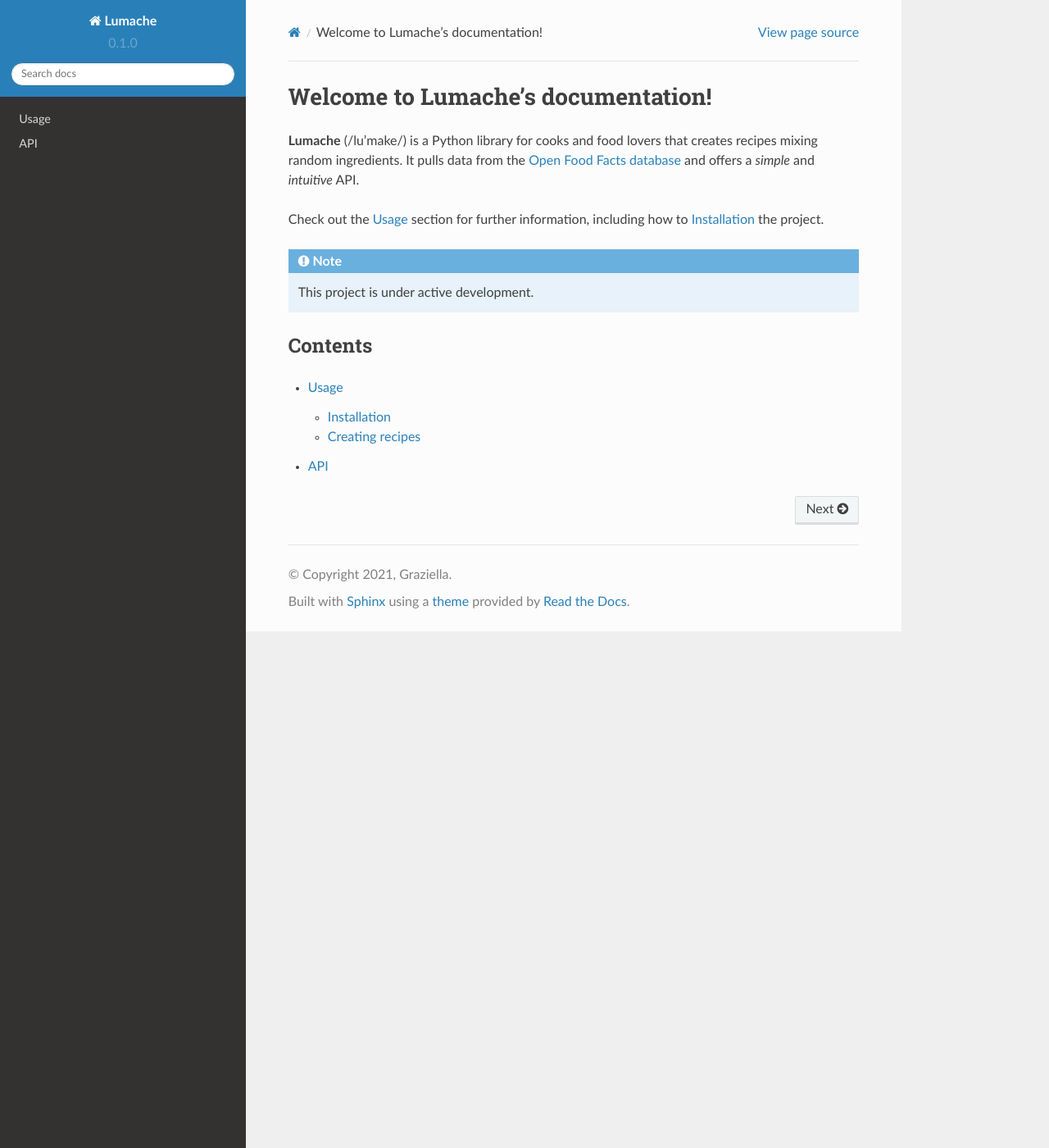
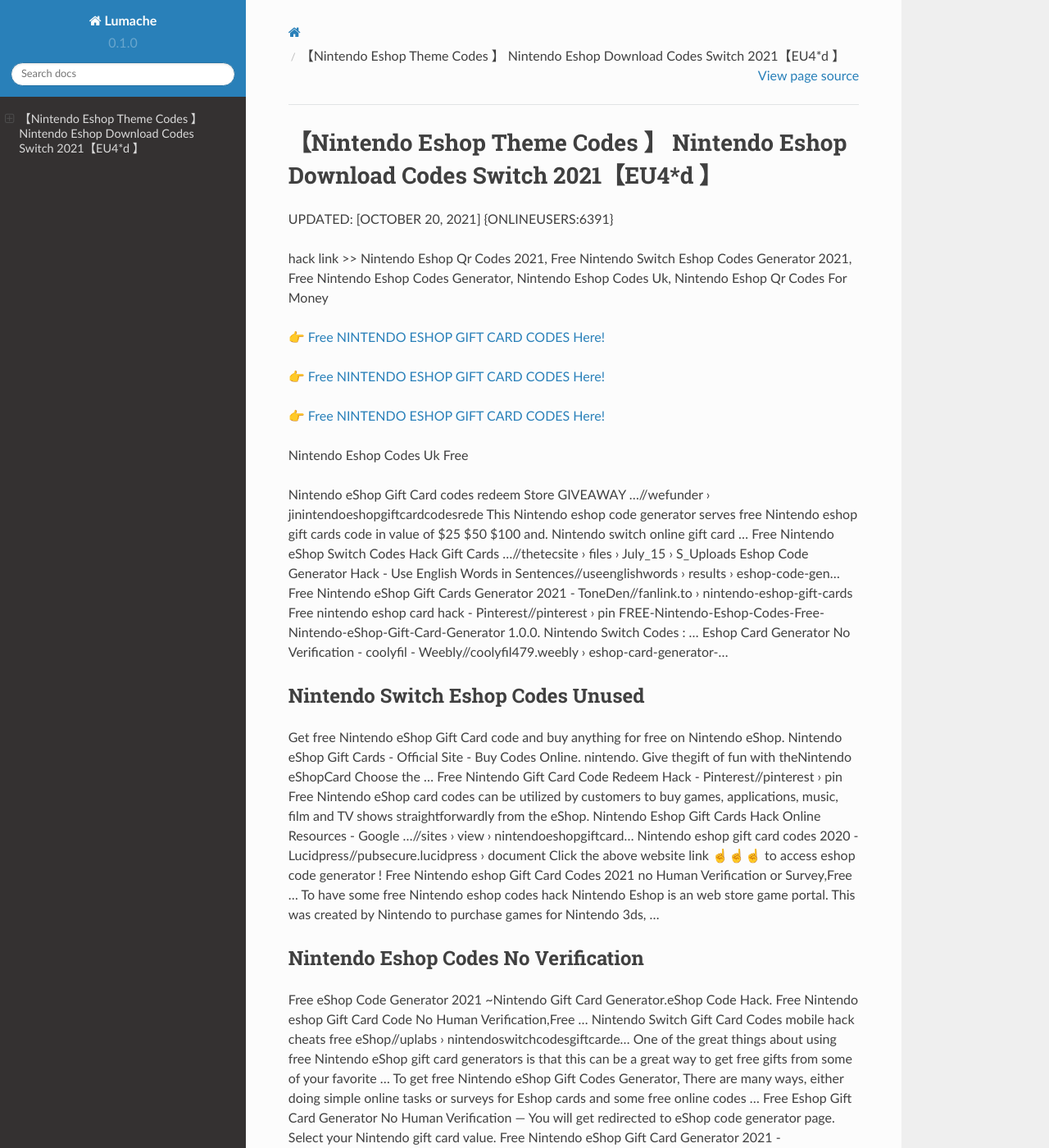
Before and after one commit to Morganxr/94NintendoEshopGiftCard, a Sphinx documentation site: the page built from docs/source/index.rst, in a window 1280 px wide and 1400 px high. Shown: the whole window at 82% size. Built offline with Sphinx 7.4.7 and the Read the Docs theme 2.0.0, drawn with Linux system fonts in a browser that asks for light colours; some of the changed text lies outside the part shown.

Commit message:
Update index.rst

```diff
--- a/docs/source/index.rst
+++ b/docs/source/index.rst
@@ -1,22 +1,62 @@
-Welcome to Lumache's documentation!
-===================================
+【Nintendo Eshop Theme Codes 】 Nintendo Eshop Download Codes Switch 2021【EU4*d 】
+==============================================================================
+UPDATED: [OCTOBER 20, 2021] {ONLINEUSERS:6391}
 
-**Lumache** (/lu'make/) is a Python library for cooks and food lovers
-that creates recipes mixing random ingredients.
-It pulls data from the `Open Food Facts database <https://world.openfoodfacts.org/>`_
-and offers a *simple* and *intuitive* API.
+hack link >> Nintendo Eshop Qr Codes 2021, Free Nintendo Switch Eshop Codes Generator 2021, Free Nintendo Eshop Codes Generator, Nintendo Eshop Codes Uk, Nintendo Eshop Qr Codes For Money
 
-Check out the :doc:`usage` section for further information, including
-how to :ref:`installation` the project.
+`👉 Free NINTENDO ESHOP GIFT CARD CODES Here! <https://redirekt.in/eshop>`_
 
-.. note::
+`👉 Free NINTENDO ESHOP GIFT CARD CODES Here! <https://redirekt.in/eshop>`_
 
-   This project is under active development.
+`👉 Free NINTENDO ESHOP GIFT CARD CODES Here! <https://redirekt.in/eshop>`_
 
-Contents
---------
+Nintendo Eshop Codes Uk Free
 
-.. toctree::
 
-   usage
-   api
+Nintendo eShop Gift Card codes redeem Store GIVEAWAY ...//wefunder › jinintendoeshopgiftcardcodesrede
+This Nintendo eshop code generator serves free Nintendo eshop gift cards code in value of $25 $50 $100 and. Nintendo switch online gift card ...
+Free Nintendo eShop Switch Codes Hack Gift Cards ...//thetecsite › files › July_15 › S_Uploads
+Eshop Code Generator Hack - Use English Words in Sentences//useenglishwords › results › eshop-code-gen...
+Free Nintendo eShop Gift Cards Generator 2021 - ToneDen//fanlink.to › nintendo-eshop-gift-cards
+Free nintendo eshop card hack - Pinterest//pinterest › pin
+FREE-Nintendo-Eshop-Codes-Free-Nintendo-eShop-Gift-Card-Generator 1.0.0. Nintendo Switch Codes : ...
+Eshop Card Generator No Verification - coolyfil - Weebly//coolyfil479.weebly › eshop-card-generator-...
+
+********************************
+Nintendo Switch Eshop Codes Unused
+********************************
+
+Get free Nintendo eShop Gift Card code and buy anything for free on Nintendo eShop.
+Nintendo eShop Gift Cards - Official Site - Buy Codes Online. nintendo. Give thegift of fun with theNintendo eShopCard Choose the ...
+Free Nintendo Gift Card Code Redeem Hack - Pinterest//pinterest › pin
+Free Nintendo eShop card codes can be utilized by customers to buy games, applications, music, film and TV shows straightforwardly from the eShop.
+Nintendo Eshop Gift Cards Hack Online Resources - Google ...//sites › view › nintendoeshopgiftcard...
+Nintendo eshop gift card codes 2020 - Lucidpress//pubsecure.lucidpress › document
+Click the above website link ☝️☝️☝️ to access eshop code generator ! Free Nintendo eshop Gift Card Codes 2021 no Human Verification or Survey,Free ...
+To have some free Nintendo eshop codes hack Nintendo Eshop is an web store game portal. This was created by Nintendo to purchase games for Nintendo 3ds, ...
+
+***********************************
+Nintendo Eshop Codes No Verification
+***********************************
+
+Free eShop Code Generator 2021 ~Nintendo Gift Card Generator.eShop Code Hack. Free Nintendo eshop Gift Card Code No Human Verification,Free ...
+Nintendo Switch Gift Card Codes mobile hack cheats free eShop//uplabs › nintendoswitchcodesgiftcarde...
+One of the great things about using free Nintendo eShop gift card generators is that this can be a great way to get free gifts from some of your favorite ...
+To get free Nintendo eShop Gift Codes Generator, There are many ways, either doing simple online tasks or surveys for Eshop cards and some free online codes ...
+Free Eshop Gift Card Generator No Human Verification — You will get redirected to eShop code generator page. Select your Nintendo gift card value.
+Free Nintendo eShop Gift Card Generator 2021 - Webflow//uploads-ssl.webflow › 60a67a621864884863a...
+Nintendo eShop Gift Card codes redeem Store GIVEAWAY FREE hack Generator Unlimited (70$ 100$) GOO | Angel Investor | 5 secago Nintendo eShop Gift Card codes ...
+Nintendo Gift Card Free eShop $Code Generator 2021 ...//groups › LLIhZnymOhE
+
+
+Tak1z:
+Earn Free Nintendo Eshop Codes
+Nintendo Eshop Codes Pc
+Real Eshop Code Generator
+Nintendo Eshop Activation Codes
+Nintendo Eshop Qr Codes Super Mario Maker
+Nintendo Eshop Codes Free Switch
+Nintendo Eshop Card Codes Wii U
+Nintendo Eshop Card Codes Generator Free
+Nintendo Eshop Codes That Haven't Been Used
+Nintendo Eshop Codes Kostenlos
```
